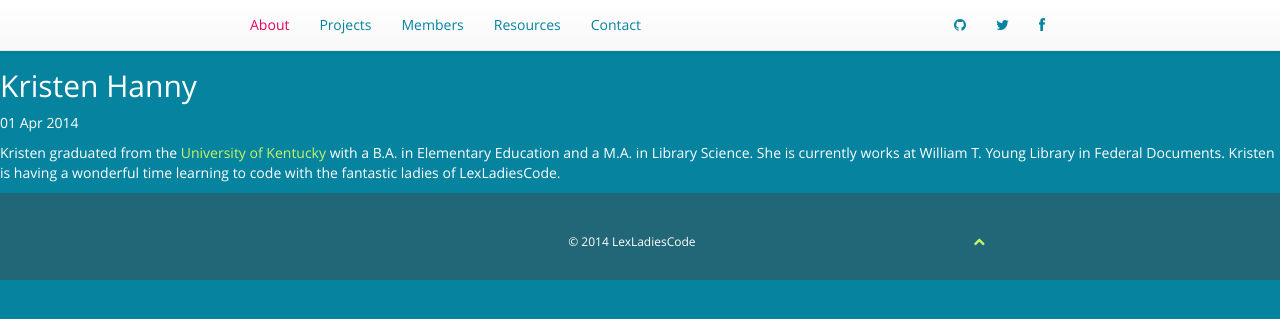
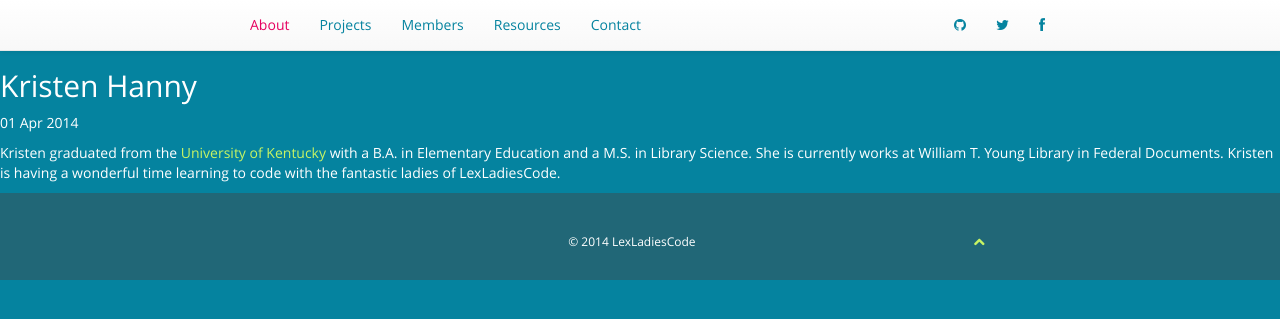
Before and after one commit to LexLadiesCode/LexLadiesCode.github.io, a Jekyll site: the page built from members/_posts/2014-04-01-kristen-hanny.markdown, in a window 1280 px wide. Shown: the top 319 px of the page. Built offline with Jekyll 4.4.1, drawn with Linux system fonts in a browser that asks for light colours; nearby versions of some CDN libraries; Markdown is read by kramdown in place of the engine named in the settings.

Commit message:
bio edit

```diff
--- a/members/_posts/2014-04-01-kristen-hanny.markdown
+++ b/members/_posts/2014-04-01-kristen-hanny.markdown
@@ -6,4 +6,4 @@ github: helpfulsquash
 twitter: KristenHanny
 photo: kristenphoto.jpg
 ---
-Kristen graduated from the [University of Kentucky](http://www.uky.edu/) with a B.A. in Elementary Education and a M.A. in Library Science. She is currently works at William T. Young Library in Federal Documents. Kristen is having a wonderful time learning to code with the fantastic ladies of LexLadiesCode.
+Kristen graduated from the [University of Kentucky](http://www.uky.edu/) with a B.A. in Elementary Education and a M.S. in Library Science. She is currently works at William T. Young Library in Federal Documents. Kristen is having a wonderful time learning to code with the fantastic ladies of LexLadiesCode.
```
